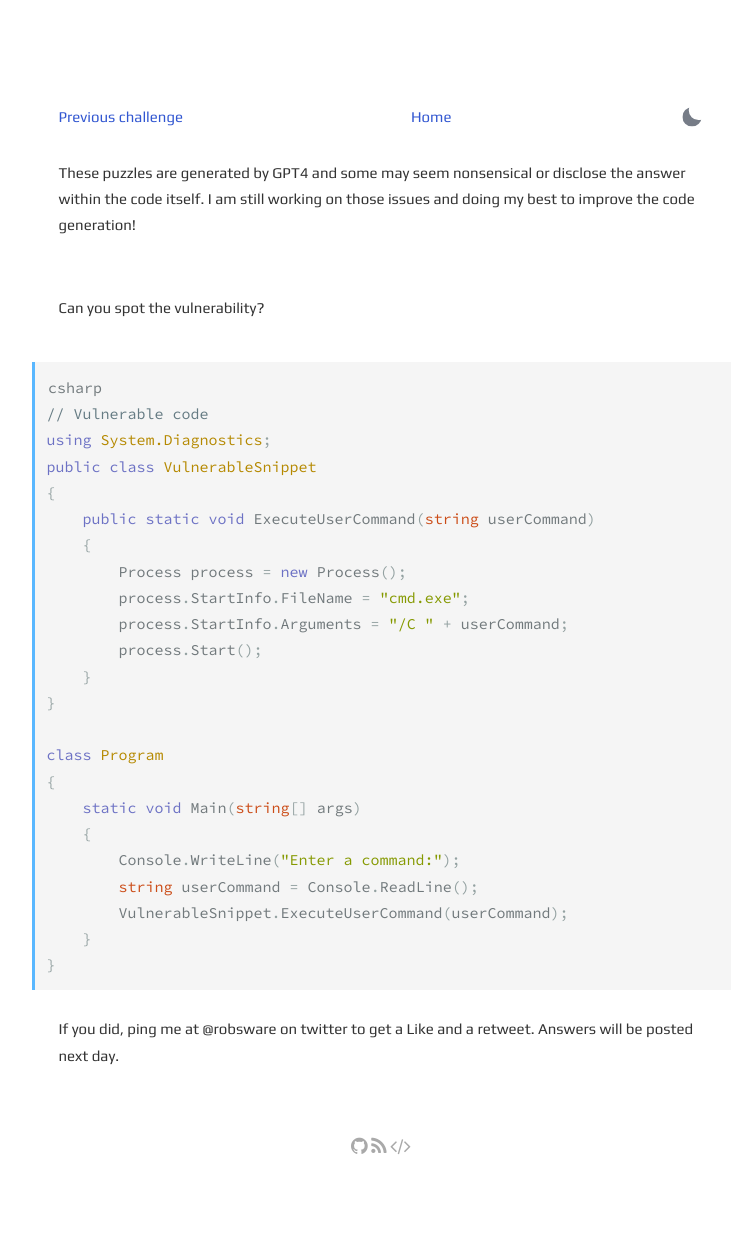
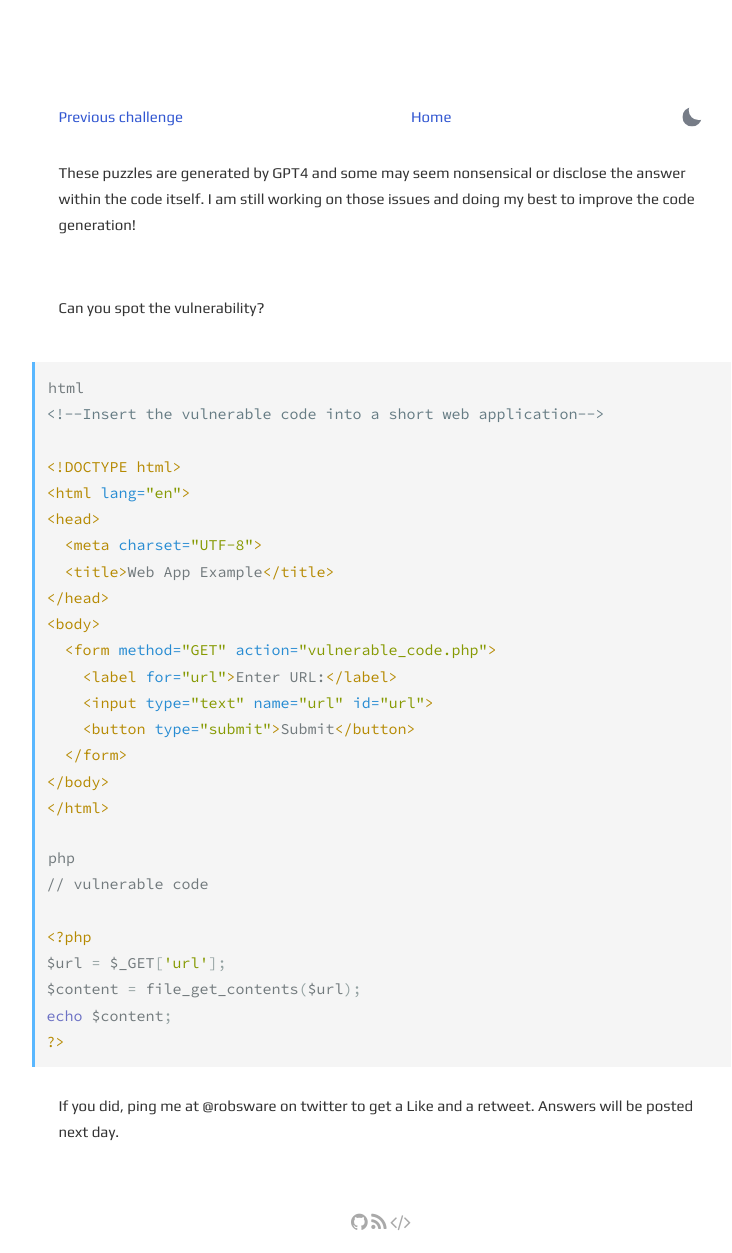
Before and after one commit to robsware/robsware.github.io, a Jekyll site: the page built from challenges/dailyappsec.html, in a window 1280 px wide. Shown: the whole page, without its empty margins (259-991 px from the left). Built offline with Jekyll 4.4.1, drawn with Linux system fonts in a browser that asks for light colours; before the commit the page ends 1176 px from its top, so only the background shows below that.

Commit message:
Automated daily appsec challenge

```diff
--- a/challenges/dailyappsec.html
+++ b/challenges/dailyappsec.html
@@ -4,7 +4,7 @@ layout: page
 
 <section class="post">
     <div class="flex-row-between">
-    <a href="{{ site.url }}{{ site.baseurl }}/challenges/2023-04-14"> Previous challenge</a>
+    <a href="{{ site.url }}{{ site.baseurl }}/challenges/2023-04-16"> Previous challenge</a>
           <a href="{{ site.url }}{{ site.baseurl }}/"> Home</a>
       <button title="Change theme" id="theme-toggle" onclick="modeSwitcher()">
         <div></div>
@@ -14,32 +14,34 @@ layout: page
 <p>These puzzles are generated by GPT4 and some may seem nonsensical or disclose the answer within the code itself. I am still working on those issues and doing my best to improve the code generation!</p>
 <br><p>Can you spot the vulnerability?</p>
 <br>
-{% highlight html %}
+{% highlight html %}html
+<!--Insert the vulnerable code into a short web application-->
+
+<!DOCTYPE html>
+<html lang="en">
+<head>
+  <meta charset="UTF-8">
+  <title>Web App Example</title>
+</head>
+<body>
+  <form method="GET" action="vulnerable_code.php">
+    <label for="url">Enter URL:</label>
+    <input type="text" name="url" id="url">
+    <button type="submit">Submit</button>
+  </form>
+</body>
+</html>
+
 {% endhighlight %}
-{% highlight c# %}
-csharp
-// Vulnerable code
-using System.Diagnostics;
-public class VulnerableSnippet
-{
-    public static void ExecuteUserCommand(string userCommand)
-    {
-        Process process = new Process();
-        process.StartInfo.FileName = "cmd.exe";
-        process.StartInfo.Arguments = "/C " + userCommand;
-        process.Start();
-    }
-}
+{% highlight php %}
+php
+// vulnerable code
 
-class Program
-{
-    static void Main(string[] args)
-    {
-        Console.WriteLine("Enter a command:");
-        string userCommand = Console.ReadLine();
-        VulnerableSnippet.ExecuteUserCommand(userCommand);
-    }
-}
+<?php
+$url = $_GET['url'];
+$content = file_get_contents($url);
+echo $content;
+?>
 
 {% endhighlight %}
 <br>If you did, ping me at @robsware on twitter to get a Like and a retweet. Answers will be posted next day.
```
Also changed, not shown: challenges/2023-04-16.html (added, +99 -0 lines).
